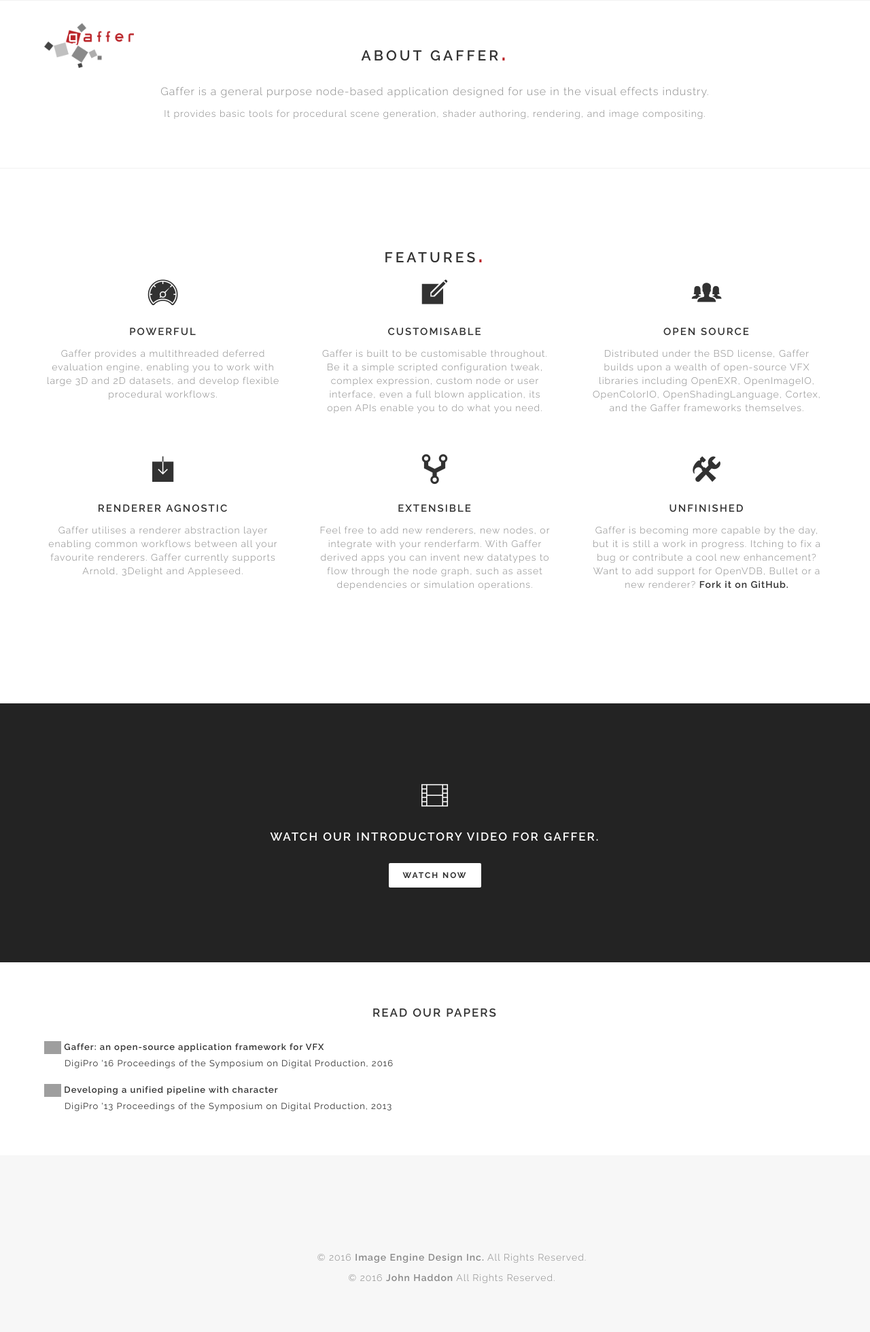
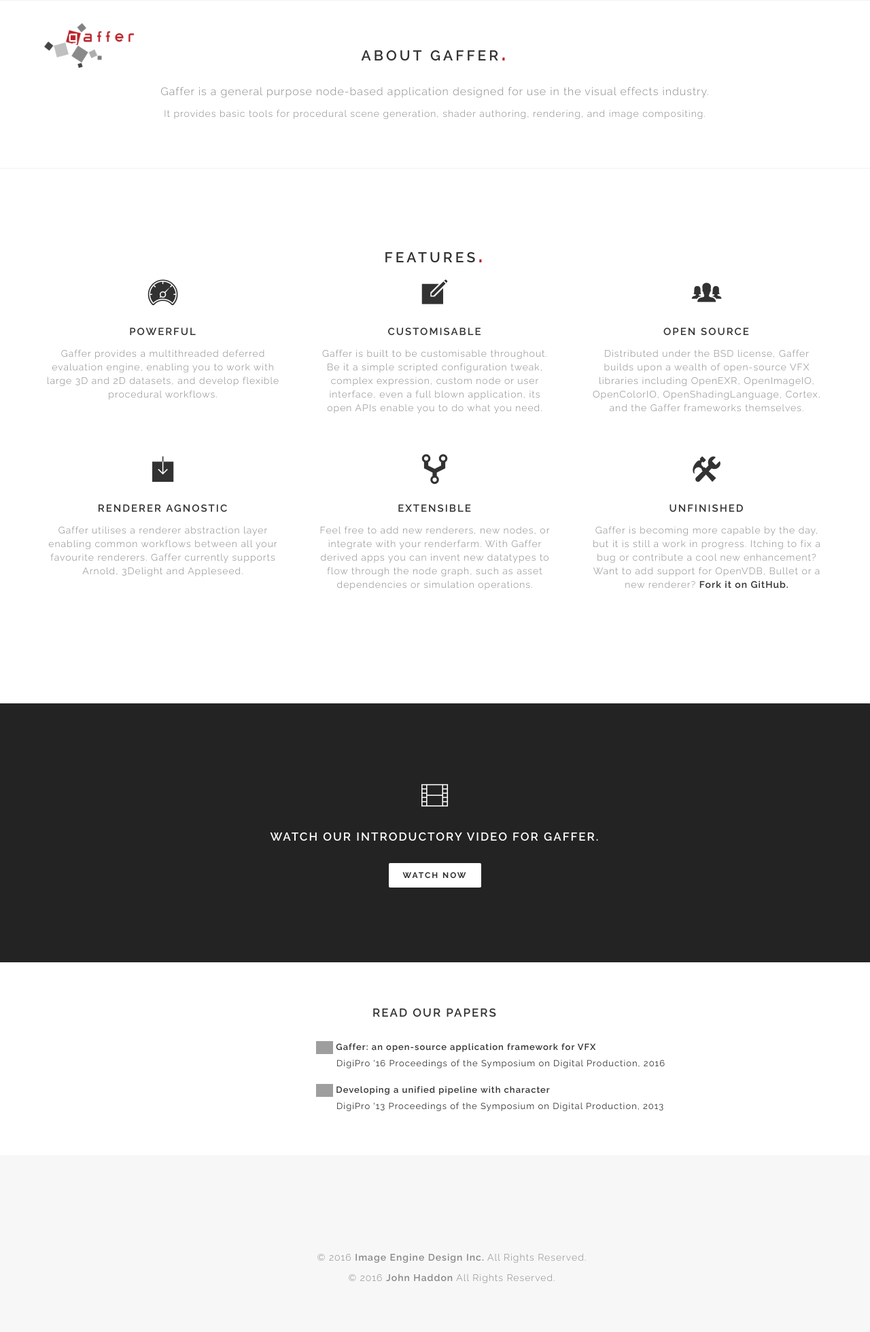
Before and after one commit to GafferHQ/gafferhq.github.io, a Jekyll site: the page built from index.html, in a window 1280 px wide. Shown: the whole page at 68% size. Built offline with Jekyll 4.4.1, drawn with Linux system fonts in a browser that asks for light colours; some web fonts are replaced; the list of posts is cut into pages by our own code; grey boxes are pictures that could not be loaded.

Commit message:
Hopefully fixed centering of papers

```diff
--- a/index.html
+++ b/index.html
@@ -106,8 +106,11 @@
 <section id="about" class="wow fadeIn ptb ptb-60">
     <div class="container">
         <div class="row">
-            <div class="col-md-8 col-md-offset-2 col-lg-offset-0 col-lg-12">
-                <h4 class="text-center">Read our Papers</h4>
+	    <div class="col-md-8 col-md-offset-2 col-lg-offset-0 col-lg-12">
+		<h4 class="text-center">Read our Papers</h4>
+	    </div>
+	    <div class="col-md-2 col-md-offset-2 col-lg-offset-0 col-lg-4"></div>
+            <div class="col-md-8 col-md-offset-2 col-lg-offset-0 col-lg-8">
                 <div class="spacer-15"></div>
                 <!-- ACM DL Article: Gaffer: an open-source application framework for VFX -->
 		<div class="acmdlitem" id="item2947696">
```
